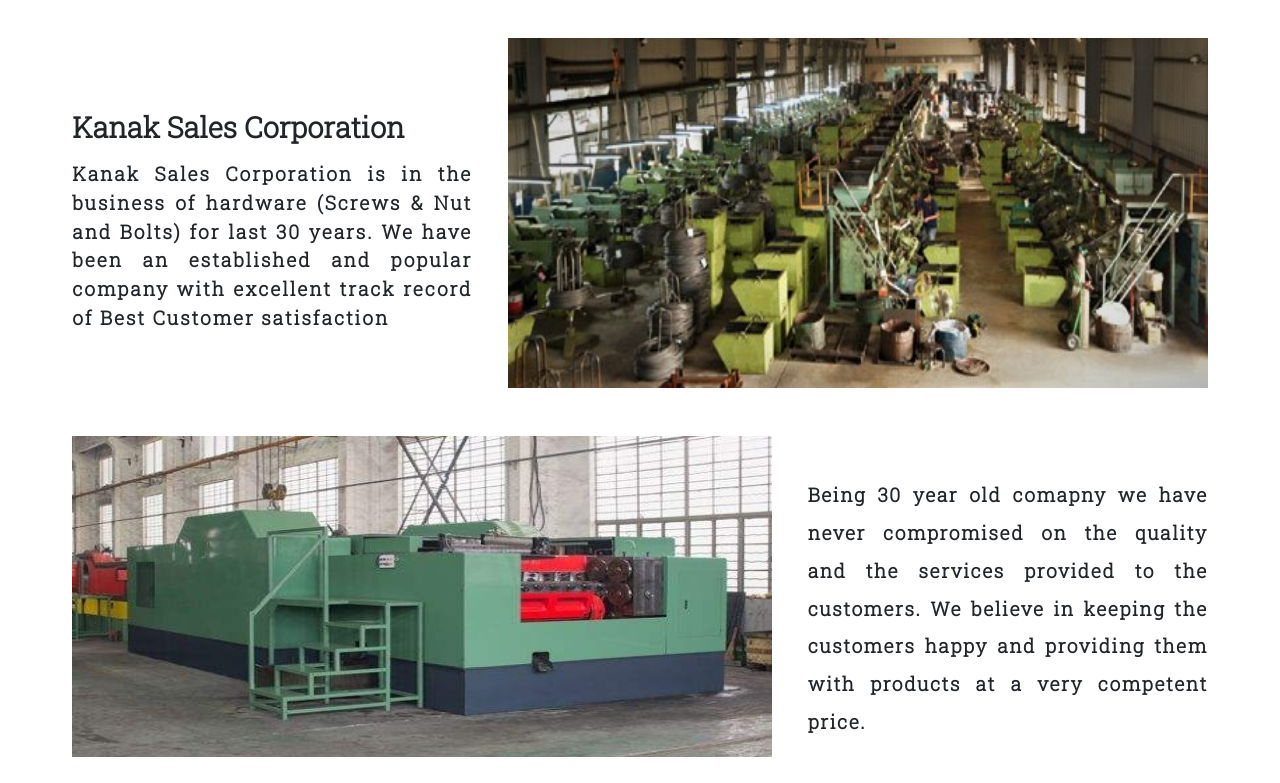
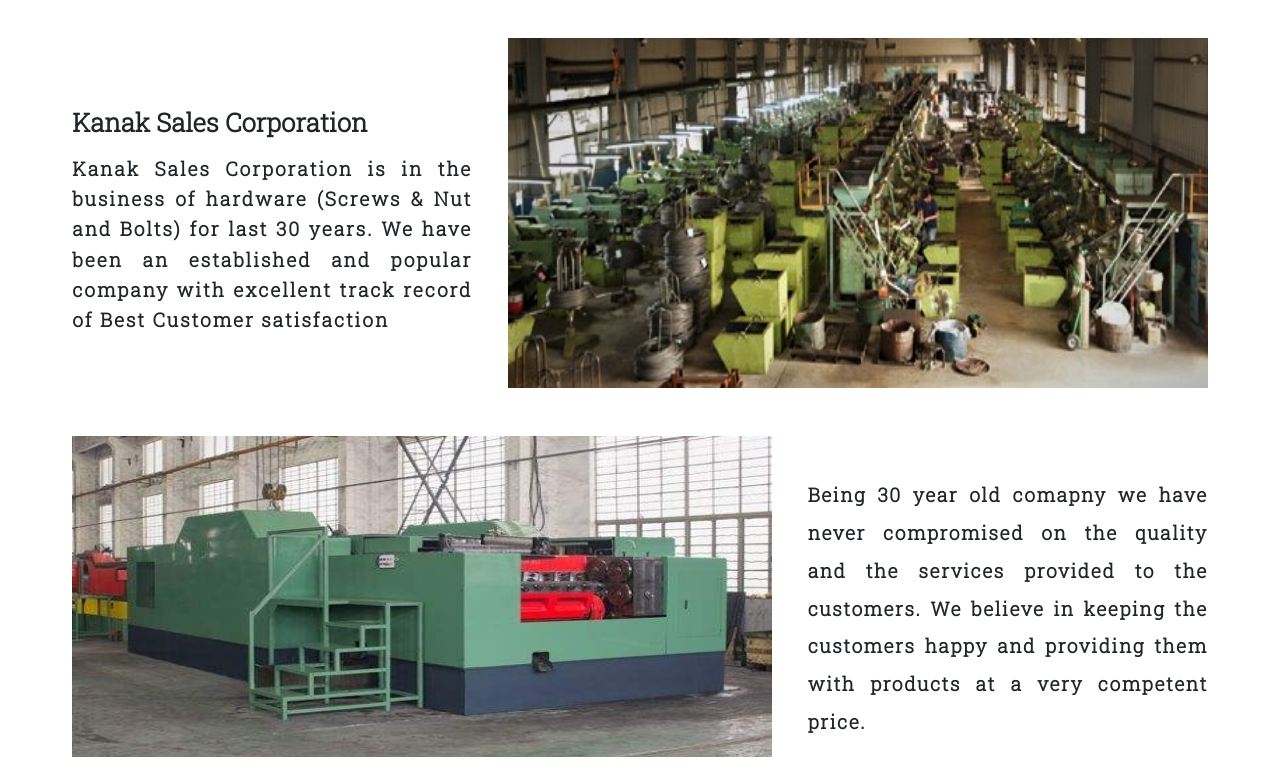
Before and after one commit to yashPurohit01/kanakSales, a Next.js app: page /about in a window 1280 px wide. Shown: the part 657-1440 px from the top of the page. Built offline with nearby package versions, Linux system fonts and the light colour scheme.

Commit message:
about page fix

```diff
--- a/styles/about.module.scss
+++ b/styles/about.module.scss
@@ -75,11 +75,9 @@
           margin-top: 2rem;
           & h3{
             font-weight: 600;
-            font-size: 1.8rem;
+            font-size: 1.6rem;
           }
-          & p{
 
-          }
         }
       }
 
@@ -93,6 +91,7 @@
        text-align: justify;
         letter-spacing: 0.5mm;
         margin-top: 1rem;
+        line-height: 8mm;
       }
     }
     & .about_info_blobs:nth-child(even){
```
